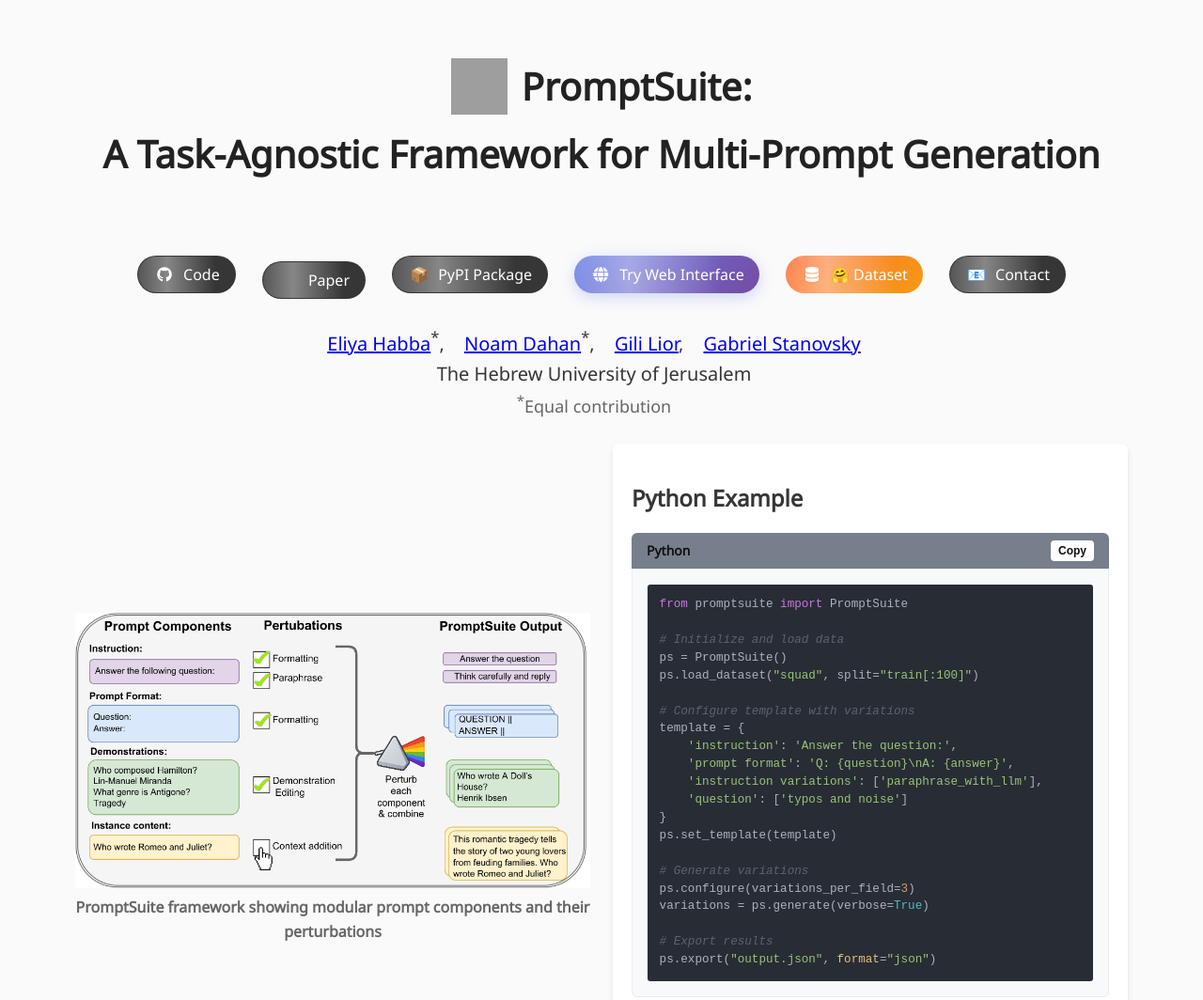
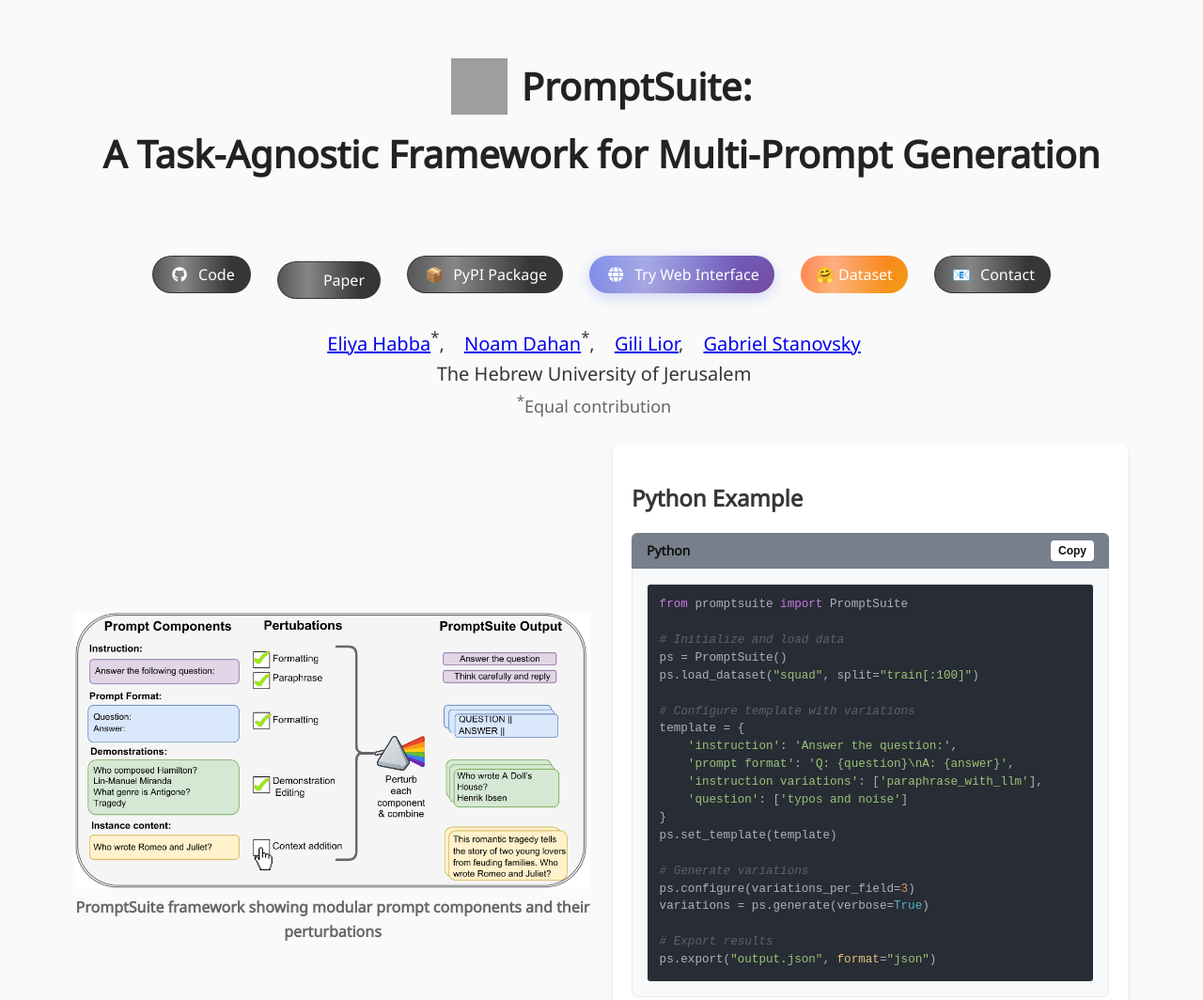
Before and after one commit to eliyahabba/PromptSuite, a plain HTML site: page index.html in a window 1280 px wide. Shown: the top 1064 px of the page at 94% size. Drawn offline with nearby package versions, Linux system fonts and the light colour scheme; grey boxes are pictures that could not be loaded; some icons are missing; a web font is replaced by a local one.

```diff
--- a/index.html
+++ b/index.html
@@ -655,9 +655,6 @@
               <!-- Hugging Face Dataset link -->
               <span class="link-block">
                 <a href="https://huggingface.co/datasets/eliyahabba/PromptSuite" target="_blank" class="external-link button is-normal is-rounded hf-button">
-                  <span class="icon">
-                    <i class="fas fa-database"></i>
-                  </span>
                   <span>🤗 Dataset</span>
                 </a>
               </span>
```
